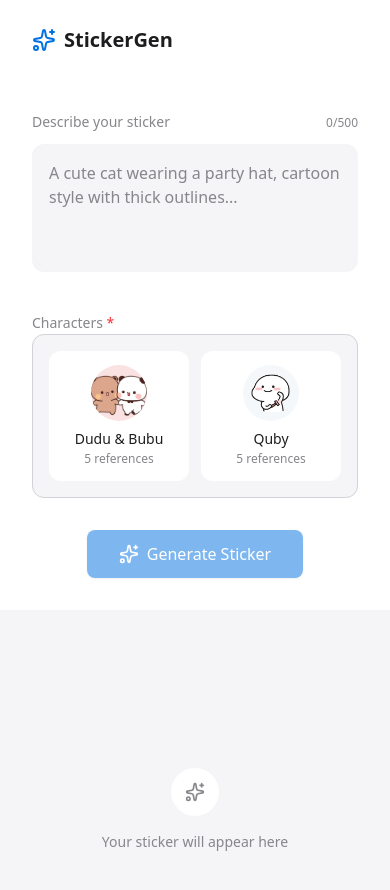
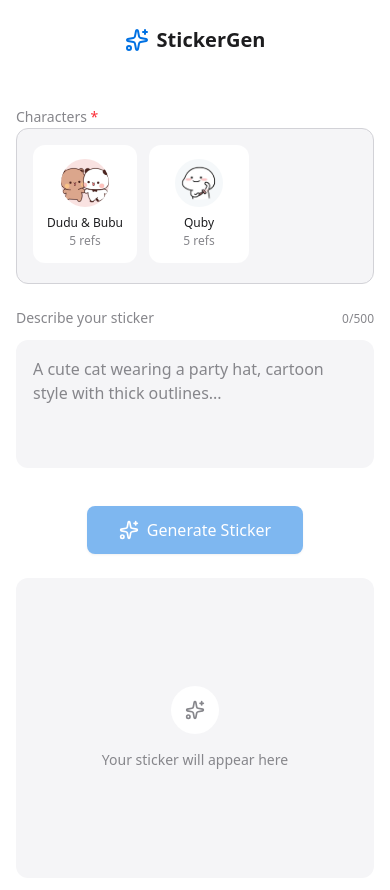
Before and after one commit to Binary67/stickergen, a Next.js app: page / in a window 390 px wide. Shown: the top 890 px of the page. Built offline with nearby package versions, Linux system fonts and the light colour scheme.

Commit message:
Switch to vertical single-column layout
Replace the split-view layout with a centered vertical layout
to provide a more focused, mobile-friendly user experience.
Character selector now uses horizontal scrolling instead of
a grid, and the output panel displays as a card below input.

```diff
--- a/app/globals.css
+++ b/app/globals.css
@@ -63,3 +63,13 @@ body {
     background-position: -200% 0;
   }
 }
+
+/* Hide scrollbar for horizontal scroll containers */
+.scrollbar-hide {
+  -ms-overflow-style: none;
+  scrollbar-width: none;
+}
+
+.scrollbar-hide::-webkit-scrollbar {
+  display: none;
+}
--- a/app/page.tsx
+++ b/app/page.tsx
@@ -2,7 +2,7 @@
 
 import { useState, useCallback } from "react";
 import { Header } from "@/components/layout/Header";
-import { SplitView } from "@/components/layout/SplitView";
+import { VerticalLayout } from "@/components/layout/VerticalLayout";
 import { InputPanel } from "@/components/input/InputPanel";
 import { OutputPanel } from "@/components/output/OutputPanel";
 import type { Sticker, GenerateResponse } from "@/types";
@@ -73,8 +73,7 @@ export default function Home() {
   return (
     <div className="min-h-screen bg-[var(--bg-primary)]">
       <Header />
-      <SplitView
-        left={
+      <VerticalLayout>
         <InputPanel
           prompt={prompt}
           onPromptChange={setPrompt}
@@ -84,15 +83,12 @@ export default function Home() {
           isGenerating={isGenerating}
           characterError={characterError}
         />
-        }
-        right={
         <OutputPanel
           sticker={sticker}
           isGenerating={isGenerating}
           onDownload={handleDownload}
         />
-        }
-      />
+      </VerticalLayout>
     </div>
   );
 }
--- a/components/input/CharacterSelector.tsx
+++ b/components/input/CharacterSelector.tsx
@@ -47,7 +47,7 @@ export function CharacterSelector({
         {characters.length === 0 ? (
           <div className="text-sm text-[var(--text-secondary)]">Loading...</div>
         ) : (
-          <div className="grid grid-cols-2 sm:grid-cols-3 gap-3">
+          <div className="flex gap-3 overflow-x-auto scrollbar-hide pb-1">
             {characters.map((character) => {
               const isSelected = selectedCharacterId === character.id;
               const iconPath = `/${character.icon}`;
@@ -58,15 +58,15 @@ export function CharacterSelector({
                   key={character.id}
                   type="button"
                   onClick={() => onSelect(character.id)}
-                  className={`flex flex-col items-center p-3 rounded-xl border-2 transition-all duration-200 cursor-pointer ${
+                  className={`flex-shrink-0 flex flex-col items-center p-3 rounded-xl border-2 transition-all duration-200 cursor-pointer min-w-[100px] ${
                     isSelected
                       ? "border-[var(--accent)] bg-[var(--accent)]/5"
                       : "border-transparent bg-white hover:border-[var(--accent)]/50"
                   }`}
                 >
-                  <div className="w-14 h-14 rounded-full overflow-hidden bg-[var(--accent)]/10 flex items-center justify-center mb-2">
+                  <div className="w-12 h-12 rounded-full overflow-hidden bg-[var(--accent)]/10 flex items-center justify-center mb-2">
                     {hasImageError ? (
-                      <Users className="w-7 h-7 text-[var(--accent)]" />
+                      <Users className="w-6 h-6 text-[var(--accent)]" />
                     ) : (
                       <img
                         src={iconPath}
@@ -76,11 +76,11 @@ export function CharacterSelector({
                       />
                     )}
                   </div>
-                  <p className="text-sm font-medium text-[var(--text-primary)] text-center">
+                  <p className="text-xs font-medium text-[var(--text-primary)] text-center whitespace-nowrap">
                     {character.name}
                   </p>
                   <p className="text-xs text-[var(--text-secondary)] mt-0.5">
-                    {character.images.length} reference{character.images.length !== 1 ? "s" : ""}
+                    {character.images.length} ref{character.images.length !== 1 ? "s" : ""}
                   </p>
                 </button>
               );
--- a/components/input/InputPanel.tsx
+++ b/components/input/InputPanel.tsx
@@ -27,21 +27,19 @@ export function InputPanel({
   const canGenerate = prompt.trim().length > 0 && selectedCharacterId !== null && !isGenerating;
 
   return (
-    <div className="h-full flex flex-col p-8 lg:p-10">
-      <div className="flex-1 space-y-8">
-        <PromptInput
-          value={prompt}
-          onChange={onPromptChange}
-        />
+    <div className="space-y-6">
+      <CharacterSelector
+        selectedCharacterId={selectedCharacterId}
+        onSelect={onCharacterSelect}
+        hasError={characterError}
+      />
 
-        <CharacterSelector
-          selectedCharacterId={selectedCharacterId}
-          onSelect={onCharacterSelect}
-          hasError={characterError}
-        />
-      </div>
+      <PromptInput
+        value={prompt}
+        onChange={onPromptChange}
+      />
 
-      <div className="pt-8 mt-auto flex justify-center">
+      <div className="flex justify-center pt-2">
         <Button
           onClick={onGenerate}
           disabled={!canGenerate}
--- a/components/layout/Header.tsx
+++ b/components/layout/Header.tsx
@@ -3,7 +3,7 @@ import { Sparkles } from "lucide-react";
 export function Header() {
   return (
     <header className="h-20 bg-[var(--bg-primary)]">
-      <div className="h-full max-w-7xl mx-auto px-8 flex items-center">
+      <div className="h-full max-w-7xl mx-auto px-8 flex items-center justify-center">
         <div className="flex items-center gap-2">
           <Sparkles className="w-6 h-6 text-[var(--accent)]" />
           <h1 className="text-xl font-semibold text-[var(--text-primary)]">
--- /dev/null
+++ b/components/layout/VerticalLayout.tsx
@@ -0,0 +1,15 @@
+import { cn } from "@/lib/utils";
+import { ReactNode } from "react";
+
+interface VerticalLayoutProps {
+  children: ReactNode;
+  className?: string;
+}
+
+export function VerticalLayout({ children, className }: VerticalLayoutProps) {
+  return (
+    <div className={cn("w-full max-w-2xl mx-auto px-4 sm:px-6 lg:px-8 py-6", className)}>
+      {children}
+    </div>
+  );
+}
--- a/components/output/OutputPanel.tsx
+++ b/components/output/OutputPanel.tsx
@@ -13,7 +13,7 @@ interface OutputPanelProps {
 
 export function OutputPanel({ sticker, isGenerating, onDownload }: OutputPanelProps) {
   return (
-    <div className="h-full min-h-[400px] lg:min-h-0 flex items-center justify-center p-8">
+    <div className="mt-6 rounded-[var(--radius-card)] bg-[var(--bg-secondary)] min-h-[300px] flex items-center justify-center p-6">
       {isGenerating ? (
         <LoadingState />
       ) : sticker ? (
```
Lines whose indentation alone changed are shown as unchanged.
